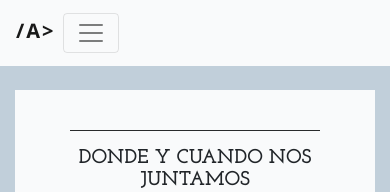
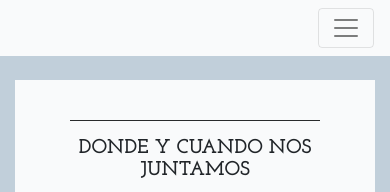
Before and after one commit to dadatina/chicasprogramando, a website: page about.html in a window 390 px wide. Shown: the top 192 px of the page. Drawn offline with nearby package versions, Linux system fonts and the light colour scheme.

Commit message:
fix html label

```diff
--- a/about.html
+++ b/about.html
@@ -30,7 +30,7 @@
     <!-- Navigation -->
     <nav class="navbar navbar-expand-lg navbar-light bg-faded py-lg-4">
       <div class="container">
-        <a class="navbar-brand text-uppercase text-expanded font-weight-bold d-lg-none" href="#">/a>
+        <a class="navbar-brand text-uppercase text-expanded font-weight-bold d-lg-none" href="#"></a>
         <button class="navbar-toggler" type="button" data-toggle="collapse" data-target="#navbarResponsive" aria-controls="navbarResponsive" aria-expanded="false" aria-label="Toggle navigation">
           <span class="navbar-toggler-icon"></span>
         </button>
```
Also changed, not shown: contact.html (+1 -1 lines), 1 other file.
